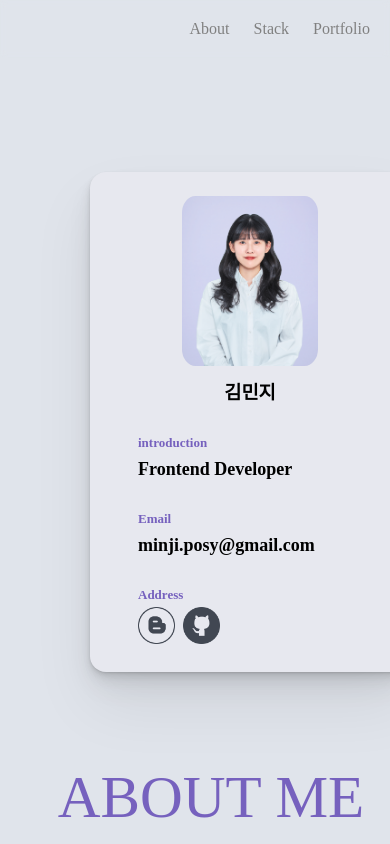
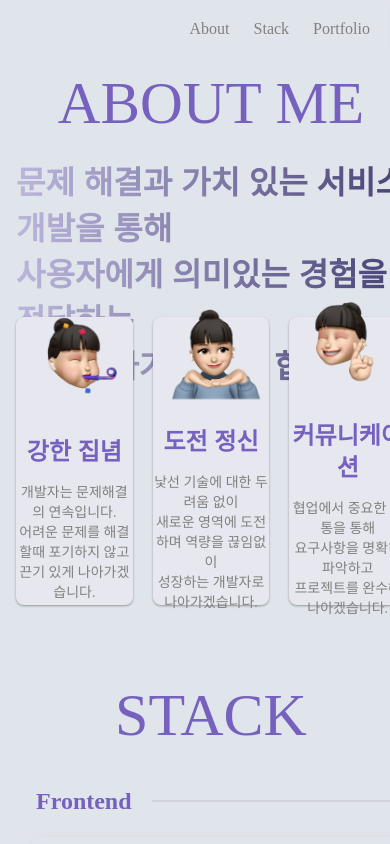
Before and after one commit to posy-m/portfolio, a React (Create React App) app: page / in a window 390 px wide. Shown: the top 844 px of the page. Built offline with nearby package versions, Linux system fonts and the light colour scheme; a web font is replaced by a local one.

Commit message:
타이핑 추가

```diff
--- a/package.json
+++ b/package.json
@@ -11,6 +11,7 @@
     "react-dom": "^18.3.1",
     "react-scripts": "5.0.1",
     "react-scroll": "^1.9.0",
+    "react-typed": "^2.0.12",
     "web-vitals": "^2.1.4"
   },
   "scripts": {
--- a/src/App.css
+++ b/src/App.css
@@ -51,7 +51,7 @@
 .container {
   display: flex;
   flex-direction: row;
-  gap: 3rem;
+  gap: 1rem;
 }
 
 .profile {
@@ -74,21 +74,23 @@
 
 @media (max-width: 768px) {
   .container {
-    flex-direction: column; /* 세로 방향으로 변경 */
-    gap: 2rem; /* 프로필과 콘텐츠 간격 조정 */
+    flex-direction: column;
+    /* 세로 방향으로 변경 */
+    gap: 2rem;
+    /* 프로필과 콘텐츠 간격 조정 */
   }
 
   .profile {
-    flex: 0 0 auto; /* 유연한 높이/너비 */
-    width: 100%; /* 화면에 꽉 차게 */
-    height: auto; /* 내용에 맞게 높이 조정 */
-    padding: 1rem; /* 여백 유지 */
-    margin-bottom: 2rem; /* 아래 콘텐츠와 간격 추가 */
-    box-shadow: none; /* 그림자 제거 (필요시) */
+    display: none;
+    flex: 0 0 auto;
+    width: 100%;
+    height: 35rem;
+    padding: 1rem;
+    margin-bottom: 2rem;
   }
 
   .contents {
-    width: 100%; /* 콘텐츠가 화면 너비를 차지하도록 */
-    padding: 1rem; /* 여백 조정 */
+    width: 100%;
+    padding: 1rem;
   }
 }
--- a/src/components/about/about.jsx
+++ b/src/components/about/about.jsx
@@ -2,7 +2,7 @@ import React, { useState } from 'react'
 import styles from '../about/about.module.css'
 import AspirationBox from './aspirationbox';
 import { Element } from 'react-scroll';
-// import { ReactTyped } from 'react-typed';
+import { ReactTyped } from 'react-typed';
 
 const About = () => {
 
@@ -12,15 +12,50 @@ const About = () => {
       <div className={styles.aboutWrap}>
         <div className={styles.aboutBox}>
           <div>ABOUT ME</div>
-          <div>
+          {/* <div>
             문제 해결과 가치 있는 서비스 개발을 통해 <br />
             사용자에게 의미있는 경험을 전달하는 <br />
             개발자가 되고자 합니다.
+          </div> */}
+          <div>
+            <ReactTyped
+              strings={["문제 해결과 가치 있는 서비스 개발을 통해"]}
+              typeSpeed={70} // 타이핑 속도를 느리게
+              backSpeed={50} // 지우는 속도도 느리게
+              backDelay={1000} // 텍스트 삭제 전 지연 시간을 길게
+              loop={false}
+              showCursor={false}
+              className={styles.typed}
+              style={{
+                fontFamily: '"Do Hyeon", sans-serif',
+              }}
+            />
+            <ReactTyped
+              strings={["사용자에게 의미있는 경험을 전달하는"]}
+              typeSpeed={70}
+              backSpeed={50}
+              startDelay={2500}
+              backDelay={1000}
+              loop={false}
+              showCursor={false}
+              className={styles.typed}
+              style={{
+                fontFamily: '"Do Hyeon", sans-serif',
+              }}
+            />
+            <ReactTyped
+              strings={["개발자가 되고자 합니다. "]}
+              typeSpeed={70}
+              backSpeed={50}
+              startDelay={4500}
+              loop={false}
+              showCursor={false}
+              className={styles.typed}
+              style={{
+                fontFamily: '"Do Hyeon", sans-serif',
+              }}
+            />
           </div>
-          {/* <ReactTyped strings={["안녕하세요", "최선을 다할게요"]}
-            typeSpeed={50}
-            backSpeed={25}
-            loop={true} /> */}
         </div>
         <AspirationBox />
       </div>
--- a/src/components/about/about.module.css
+++ b/src/components/about/about.module.css
@@ -15,7 +15,21 @@
 }
 
 .aboutBox>div:nth-child(2) {
-  font-size: 1.8rem;
+  @apply h-28 mb-5;
+  /* font-size: 1.8rem;
+  font-family: "Do Hyeon", sans-serif;
+  color: transparent;
+  background: linear-gradient(to right, #7761be59, #464174);
+  -webkit-background-clip: text;
+  background-clip: text;
+  margin: 0 auto;
+  width: 43%;
+  text-align: center; */
+}
+
+.typed{
+  font-size: 2rem;
+  font-weight: 900;
   font-family: "Do Hyeon", sans-serif;
   color: transparent;
   background: linear-gradient(to right, #7761be59, #464174);
@@ -23,5 +37,6 @@
   background-clip: text;
   margin: 0 auto;
   /* width: 43%; */
-  text-align: center;
+  display: flex;
+  justify-content: center;
 }
--- a/src/components/profile/profile.module.css
+++ b/src/components/profile/profile.module.css
@@ -8,7 +8,7 @@
   padding: 24px;
   box-sizing: border-box;
   margin-top: 25%;
-  margin-left: 20%;
+  margin-left: 10%;
   background-color: #E7E8EF;
   box-shadow:
     0 1px 2px rgba(0, 0, 0, 0.07),
--- a/src/components/stack/stack.jsx
+++ b/src/components/stack/stack.jsx
@@ -66,7 +66,7 @@ const Stack = () => {
                 <img src={tailwindcss} alt="tailwindcss" />
                 <ul>
                   <li>
-                    Tailwind CSS로 유틸리티 클래스를 활용해 직관적으로 스타일링하며, 반응형 디자인</li>
+                    Tailwind CSS로 유틸리티 클래스를 활용해 직관적으로 스타일링하며, 반응형 디자인을 구상할 수 있습니다.</li>
                 </ul>
               </div>
             </div>
@@ -95,7 +95,7 @@ const Stack = () => {
             <div className={styles.stackWrap}>
               <img src={mysql} alt="mysql" />
               <ul>
-                <li>데이터를 효율적으로 저장하고 관리할 수 있습니다.</li>
+                <li>관계형 데이터베이스인 MYSQL을 통해 데이터를 효율적으로 저장하고 관리할 수 있습니다.</li>
               </ul>
             </div>
           </div>
```
Also changed, not shown: 1 other file (tests, documents, lock files or other folders).
